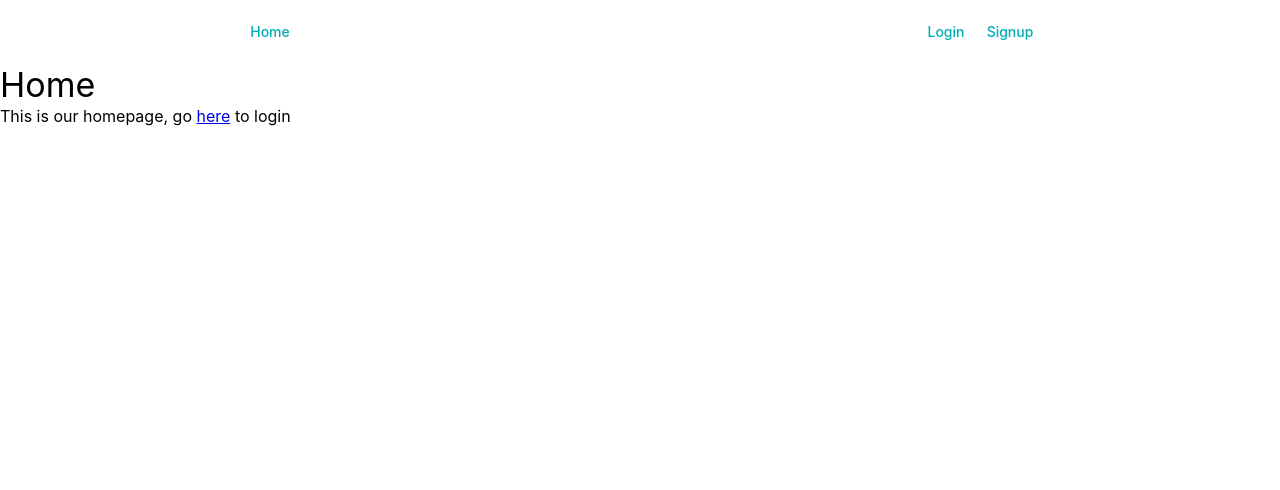
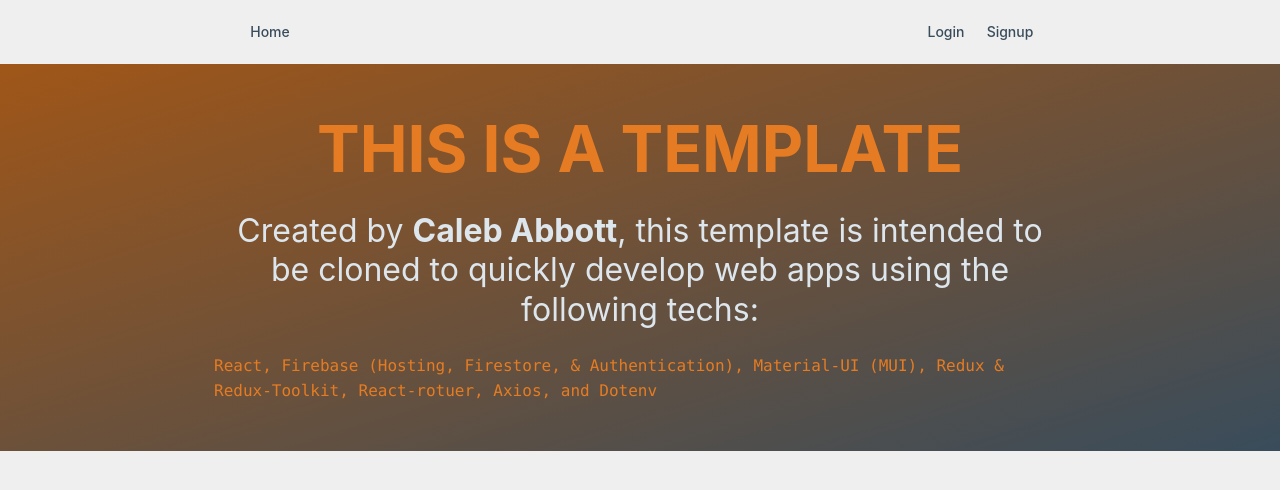
Before and after one commit to Cabbott118/trailer-rental, a React (Create React App) app: page / in a window 1280 px wide. Shown: the top 490 px of the page. Built offline with nearby package versions, Linux system fonts and the light colour scheme; no server answers; what reactfire would draw is missing.

Commit message:
Some styling updates

```diff
--- /dev/null
+++ b/src/components/common/Logout.js
@@ -0,0 +1,36 @@
+// MUI
+import { Button } from '@mui/material';
+
+// React Router
+import { useNavigate, useLocation } from 'react-router-dom';
+
+// Redux
+import { useDispatch } from 'react-redux';
+import { clearData, logoutUser } from 'store/slices/userSlice';
+
+// Routes
+import routes from 'constants/routes';
+
+export default function Logout() {
+  const dispatch = useDispatch();
+  const navigate = useNavigate();
+  const location = useLocation();
+
+  function handleLogout(event) {
+    event.preventDefault();
+    dispatch(logoutUser());
+    dispatch(clearData());
+    navigate(routes.LOGIN, { state: { from: location } });
+  }
+
+  return (
+    <Button
+      color='error'
+      variant='contained'
+      onClick={handleLogout}
+      sx={{ textTransform: 'none' }}
+    >
+      Logout
+    </Button>
+  );
+}
--- a/src/components/layout/Navbar.js
+++ b/src/components/layout/Navbar.js
@@ -4,7 +4,14 @@ import { useEffect, useState } from 'react';
 import routes from 'constants/routes';
 
 // MUI
-import { AppBar, Box, Button, Container, Toolbar } from '@mui/material';
+import {
+  AppBar,
+  Box,
+  Button,
+  Container,
+  Toolbar,
+  useTheme,
+} from '@mui/material';
 
 // React Router
 import { Link, Outlet } from 'react-router-dom';
@@ -13,18 +20,12 @@ import { Link, Outlet } from 'react-router-dom';
 import { useSelector } from 'react-redux';
 
 export default function Navbar() {
+  const theme = useTheme();
+  const { data, isAuthenticated } = useSelector((state) => state.user);
   const [navLinks, setNavLinks] = useState([]);
-  const { data } = useSelector((state) => state.user);
 
   useEffect(() => {
-    if (data) {
-      setNavLinks([
-        {
-          name: 'Dashboard',
-          route: `${routes.USER}/${data.uid}/dashboard`,
-        },
-      ]);
-    } else {
+    if (!isAuthenticated) {
       setNavLinks([
         {
           name: 'Login',
@@ -35,8 +36,16 @@ export default function Navbar() {
           route: routes.SIGNUP,
         },
       ]);
+    } else {
+      setNavLinks([
+        {
+          name: 'Dashboard',
+          route: `${routes.USER}/${data.uid}/dashboard`,
+        },
+      ]);
     }
-  }, [data]);
+  }, [isAuthenticated]);
+
   return (
     <>
       <Box sx={{ flexGrow: 1 }}>
@@ -48,12 +57,26 @@ export default function Navbar() {
           >
             <Toolbar>
               <Link to={routes.HOME} style={{ flexGrow: 1 }}>
-                <Button sx={{ textTransform: 'none' }}>Home</Button>
+                <Button
+                  sx={{
+                    textTransform: 'none',
+                    color: theme.palette.secondary.dark,
+                  }}
+                >
+                  Home
+                </Button>
               </Link>
 
-              {navLinks.map((navLink, index) => (
-                <Link key={index} to={navLink.route}>
-                  <Button sx={{ textTransform: 'none' }}>{navLink.name}</Button>
+              {navLinks.map((navLink) => (
+                <Link key={navLink.name} to={navLink.route}>
+                  <Button
+                    sx={{
+                      textTransform: 'none',
+                      color: theme.palette.secondary.dark,
+                    }}
+                  >
+                    {navLink.name}
+                  </Button>
                 </Link>
               ))}
             </Toolbar>
--- a/src/index.css
+++ b/src/index.css
@@ -1,5 +1,6 @@
 body {
   margin: 0;
+  background-color: #efefef;
   font-family: -apple-system, BlinkMacSystemFont, 'Segoe UI', 'Roboto', 'Oxygen',
     'Ubuntu', 'Cantarell', 'Fira Sans', 'Droid Sans', 'Helvetica Neue',
     sans-serif;
--- a/src/pages/Dashboard.js
+++ b/src/pages/Dashboard.js
@@ -1,31 +1,33 @@
 import { useEffect } from 'react';
 
-// Firebase
-import { useAuth } from 'reactfire';
+// Components
+import Logout from 'components/common/Logout';
+
+// Helpers
+import getUserInitials from 'services/helpers/getUserInitials';
 
 // MUI
-import { Button, Typography } from '@mui/material';
-
-// React Router
-import { useNavigate, useLocation, useParams } from 'react-router-dom';
+import {
+  Avatar,
+  Container,
+  Grid,
+  Paper,
+  Skeleton,
+  Typography,
+  useTheme,
+} from '@mui/material';
 
 // Redux
 import { useDispatch, useSelector } from 'react-redux';
-import { clearData, fetchUser } from 'store/slices/userSlice';
-
-// Routes
-import routes from 'constants/routes';
+import { fetchUser } from 'store/slices/userSlice';
 
 export default function Dashboard() {
-  document.title = 'Dashboard';
-
-  const auth = useAuth();
-
-  const navigate = useNavigate();
-  const location = useLocation();
+  const theme = useTheme();
 
   const dispatch = useDispatch();
   const { data, loading } = useSelector((state) => state.user);
+
+  document.title = `${data?.legalName?.firstName}'s Dashboard`;
 
   useEffect(() => {
     if (data && data.uid) {
@@ -33,31 +35,74 @@ export default function Dashboard() {
     }
   }, []);
 
-  function handleSignOut(event) {
-    event.preventDefault();
-    auth.signOut().then(() => {
-      dispatch(clearData());
-      navigate(routes.LOGIN, { state: { from: location } });
-    });
-  }
-
-  if (loading) {
-    return <Typography>Loading...</Typography>;
-  }
-
   return (
-    <>
-      <Typography variant='h4' component='h1'>
-        Dashboard
-      </Typography>
-      <Typography variant='p'>You are signed in as {data?.email}</Typography>
-      <Button
-        variant='contained'
-        onClick={handleSignOut}
-        sx={{ textTransform: 'none' }}
-      >
-        Logout
-      </Button>
-    </>
+    <Container maxWidth='sm'>
+      <Paper>
+        <Grid
+          container
+          direction='column'
+          justifyContent='center'
+          alignItems='center'
+          sx={{ bgcolor: theme.palette.primary.light, borderRadius: '4px' }}
+        >
+          <Grid
+            item
+            sx={{
+              my: '1rem',
+            }}
+          >
+            <Avatar
+              alt={data?.legalName?.firstName}
+              sx={{
+                width: 100,
+                height: 100,
+                bgcolor: theme.palette.primary.main,
+                mb: '-4rem',
+              }}
+            >
+              {getUserInitials(data?.legalName)}
+            </Avatar>
+          </Grid>
+        </Grid>
+        <Grid
+          container
+          direction='column'
+          justifyContent='center'
+          alignItems='center'
+          sx={{ mt: '3rem' }}
+        >
+          <Grid
+            item
+            sx={{
+              mt: '1rem',
+            }}
+          >
+            {!loading ? (
+              <Typography
+                variant='h4'
+                component='h1'
+                sx={{ color: theme.palette.secondary.dark }}
+              >
+                {data?.legalName?.firstName} {data?.legalName?.lastName}
+              </Typography>
+            ) : (
+              <Skeleton variant='rounded' width='15rem' height='4rem' />
+            )}
+          </Grid>
+          <Grid item>
+            <Typography
+              variant='p'
+              component='p'
+              sx={{ color: theme.palette.secondary.main }}
+            >
+              {data?.email}
+            </Typography>
+          </Grid>
+          <Grid item sx={{ m: '3rem 0 1rem' }}>
+            <Logout />
+          </Grid>
+        </Grid>
+      </Paper>
+    </Container>
   );
 }
--- a/src/pages/Home.js
+++ b/src/pages/Home.js
@@ -1,20 +1,82 @@
+// Assets
+import backgroundImage from 'assets/images/pexels-quintin-gellar-313782.jpg';
+
 // MUI
-import { Typography } from '@mui/material';
+import { Box, Container, Typography, useTheme } from '@mui/material';
 
-// React Router
-import { Link } from 'react-router-dom';
+// Redux
+import { useSelector } from 'react-redux';
 
 export default function Home() {
   document.title = 'Home';
 
+  const theme = useTheme();
+
+  const { data } = useSelector((state) => state.user);
+
+  const headingStyle = {
+    textTransform: 'uppercase',
+    fontWeight: '700',
+    fontSize: '4rem',
+    [theme.breakpoints.down('sm')]: {
+      fontSize: '2rem',
+    },
+  };
+
+  const subHeadingStyle = {
+    color: theme.palette.primary.contrastText,
+    my: '1.5rem',
+    fontSize: '2rem',
+    [theme.breakpoints.down('sm')]: {
+      fontSize: '1.5rem',
+    },
+  };
+
   return (
-    <>
-      <Typography variant='h4' component='h1'>
-        Home
-      </Typography>
-      <Typography variant='p'>
-        This is our homepage, go <Link to='/login'>here</Link> to login
-      </Typography>
-    </>
+    <Box
+      sx={{
+        minHeight: '15rem',
+        py: '3rem',
+        // backgroundImage: `url(${backgroundImage})`,
+        backgroundImage: `linear-gradient(to bottom right, ${theme.palette.primary.dark}, ${theme.palette.secondary.dark})`,
+      }}
+    >
+      <Container maxWidth='md'>
+        {data?.legalName?.firstName ? (
+          <Typography
+            variant='h6'
+            component='h1'
+            align='center'
+            sx={{ color: theme.palette.primary.contrastText }}
+          >
+            Welcome, <i>{data?.legalName?.firstName}</i>
+          </Typography>
+        ) : null}
+        <Typography
+          variant='h1'
+          component='h1'
+          align='center'
+          color='primary'
+          sx={headingStyle}
+        >
+          This is a template
+        </Typography>
+        <Typography
+          variant='h4'
+          component='h4'
+          align='center'
+          sx={subHeadingStyle}
+        >
+          Created by <b>Caleb Abbott</b>, this template is intended to be cloned
+          to quickly develop web apps using the following techs:
+        </Typography>
+        <Typography color='primary'>
+          <code>
+            React, Firebase (Hosting, Firestore, & Authentication), Material-UI
+            (MUI), Redux & Redux-Toolkit, React-rotuer, Axios, and Dotenv
+          </code>
+        </Typography>
+      </Container>
+    </Box>
   );
 }
--- a/src/routes/requireAuth.js
+++ b/src/routes/requireAuth.js
@@ -1,17 +1,21 @@
 import { Navigate, useLocation } from 'react-router-dom';
-import { useSigninCheck } from 'reactfire';
+
+// Firebase
+// import { useSigninCheck } from 'reactfire';
+
+// Redux
+import { useSelector } from 'react-redux';
+
+// Routes
+import routes from 'constants/routes';
 
 export default function RequireAuth({ children }) {
-  const { data: signInCheckResult, status: signInCheckStatus } =
-    useSigninCheck();
+  const { isAuthenticated } = useSelector((state) => state.user);
+
   const location = useLocation();
 
-  if (signInCheckStatus !== 'success') {
-    return <p>{signInCheckStatus}</p>;
-  }
-
-  if (!signInCheckResult.user) {
-    return <Navigate to='/login' state={{ from: location }} replace />;
+  if (isAuthenticated === false) {
+    return <Navigate to={routes.LOGIN} state={{ from: location }} replace />;
   }
 
   return children;
--- /dev/null
+++ b/src/services/helpers/getUserInitials.js
@@ -0,0 +1,11 @@
+// Function to get user initials
+export default function getUserInitials(legalName) {
+  if (!legalName) {
+    return '';
+  }
+
+  const firstNameInitial = legalName.firstName ? legalName.firstName[0] : '';
+  const lastNameInitial = legalName.lastName ? legalName.lastName[0] : '';
+
+  return `${firstNameInitial}${lastNameInitial}`;
+}
--- a/src/styles/theme.js
+++ b/src/styles/theme.js
@@ -3,12 +3,12 @@ import { createTheme } from '@mui/material/styles';
 const theme = createTheme({
   palette: {
     primary: {
-      main: '#00ADB5',
-      contrastText: '#EEEEEE',
+      main: '#E57C23',
+      contrastText: '#DDE6ED',
     },
     secondary: {
-      main: '#393E46',
-      contrastText: '#EEEEEE',
+      main: '#526D82',
+      contrastText: '#DDE6ED',
     },
   },
   breakpoints: {
```
Also changed, not shown: src/store/slices/userSlice.js (+6 -3 lines), 1 other file (tests, documents, lock files or other folders).
